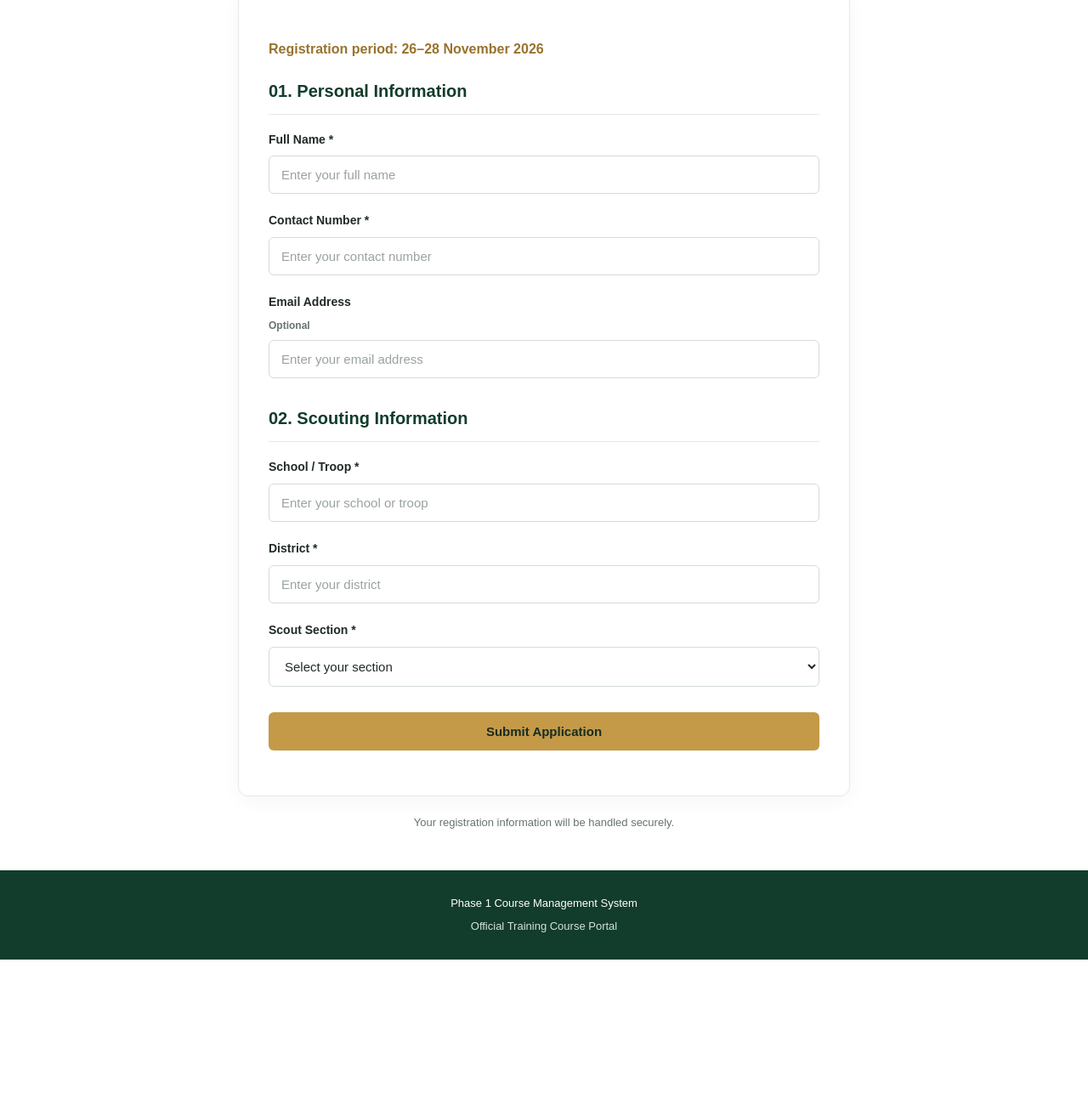
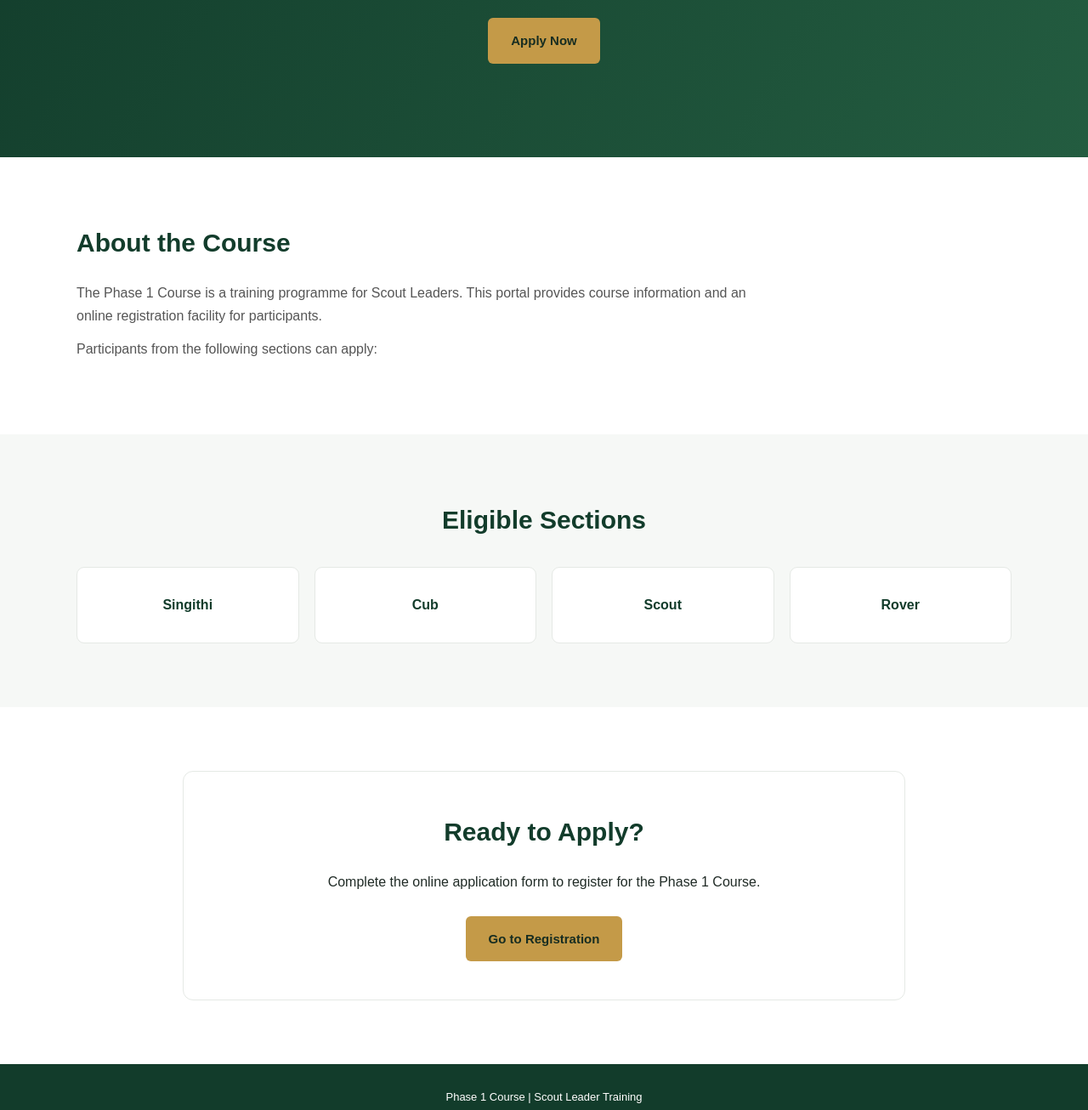
Before and after one commit to Supun-Herath/phase1-course-management, a plain HTML site: page index.html in a window 1280 px wide. Shown: the part 383-1689 px from the top of the page at 85% size. Before the commit the page ends 1512 px from the top, so only its background shows below. Drawn offline with Linux system fonts and the light colour scheme.

Commit message:
Update index.html

```diff
--- a/index.html
+++ b/index.html
@@ -4,223 +4,78 @@
 <head>
     <meta charset="UTF-8">
     <meta name="viewport" content="width=device-width, initial-scale=1.0">
-
-    <title>Participant Application | Phase 1 Course</title>
-
-    <meta name="description"
-          content="Apply for the Phase 1 Scout Leader Training Course.">
-
+    <title>Phase 1 Course | Scout Leader Training</title>
     <link rel="stylesheet" href="style.css">
 </head>
-
 <body>
 
-    <!-- HEADER -->
     <header class="header">
         <div class="container nav-container">
-
-            <a href="index.html" class="logo">
-                PHASE 1 <span>COURSE</span>
-            </a>
-
+            <a href="index.html" class="logo">PHASE <span>1</span> COURSE</a>
             <nav>
                 <a href="index.html">Home</a>
-                <a href="index.html#about">About</a>
-                <a href="registration.html">Apply</a>
+                <a href="#about">About</a>
+                <a href="registration.html">Registration</a>
             </nav>
-
         </div>
     </header>
 
-    <!-- PAGE HEADING -->
-    <section class="page-heading">
-        <div class="container">
-
-            <p class="eyebrow">PHASE 1 COURSE · 2026</p>
-
-            <h1>Participant Application</h1>
-
-            <p>
-                Complete the application form below
-                to register for the training course.
+    <section class="hero">
+        <div class="container hero-content">
+            <p class="eyebrow">SCOUT LEADER TRAINING</p>
+            <h1>Phase 1 Course</h1>
+            <p class="hero-description">
+                Welcome to the Phase 1 Course registration and information
+                portal. Take the next step in your Scout Leader training journey.
             </p>
-
+            <a href="registration.html" class="primary-button">Apply Now</a>
         </div>
     </section>
 
-    <!-- APPLICATION FORM -->
-    <main class="application-container">
+    <section class="section about" id="about">
+        <div class="container">
+            <h2>About the Course</h2>
+            <p>
+                The Phase 1 Course is a training programme for Scout Leaders.
+                This portal provides course information and an online
+                registration facility for participants.
+            </p>
+            <p>
+                Participants from the following sections can apply:
+            </p>
+        </div>
+    </section>
 
-        <div class="application-card">
+    <section class="section sections">
+        <div class="container">
+            <h2>Eligible Sections</h2>
+            <div class="section-grid">
+                <div class="section-card">Singithi</div>
+                <div class="section-card">Cub</div>
+                <div class="section-card">Scout</div>
+                <div class="section-card">Rover</div>
+            </div>
+        </div>
+    </section>
 
-            <p class="notice">
-                Registration period: 26–28 November 2026
+    <section class="section">
+        <div class="container registration-box">
+            <h2>Ready to Apply?</h2>
+            <p>
+                Complete the online application form to register for the
+                Phase 1 Course.
             </p>
+            <br>
+            <a href="registration.html" class="primary-button">Go to Registration</a>
+        </div>
+    </section>
 
-            <form id="registration-form">
-
-                <!-- PERSONAL INFORMATION -->
-                <div class="form-section">
-
-                    <h2>01. Personal Information</h2>
-
-                    <div class="form-group">
-                        <label for="full_name">
-                            Full Name *
-                        </label>
-
-                        <input
-                            type="text"
-                            id="full_name"
-                            name="full_name"
-                            maxlength="150"
-                            autocomplete="name"
-                            placeholder="Enter your full name"
-                            required>
-                    </div>
-
-                    <div class="form-group">
-                        <label for="contact_number">
-                            Contact Number *
-                        </label>
-
-                        <input
-                            type="tel"
-                            id="contact_number"
-                            name="contact_number"
-                            maxlength="30"
-                            autocomplete="tel"
-                            placeholder="Enter your contact number"
-                            required>
-                    </div>
-
-                    <div class="form-group">
-                        <label for="email">
-                            Email Address
-                            <span class="form-help">
-                                Optional
-                            </span>
-                        </label>
-
-                        <input
-                            type="email"
-                            id="email"
-                            name="email"
-                            maxlength="254"
-                            autocomplete="email"
-                            placeholder="Enter your email address">
-                    </div>
-
-                </div>
-
-                <!-- SCOUTING INFORMATION -->
-                <div class="form-section">
-
-                    <h2>02. Scouting Information</h2>
-
-                    <div class="form-group">
-                        <label for="school_troop">
-                            School / Troop *
-                        </label>
-
-                        <input
-                            type="text"
-                            id="school_troop"
-                            name="school_troop"
-                            maxlength="150"
-                            placeholder="Enter your school or troop"
-                            required>
-                    </div>
-
-                    <div class="form-group">
-                        <label for="district">
-                            District *
-                        </label>
-
-                        <input
-                            type="text"
-                            id="district"
-                            name="district"
-                            maxlength="100"
-                            placeholder="Enter your district"
-                            required>
-                    </div>
-
-                    <div class="form-group">
-                        <label for="section">
-                            Scout Section *
-                        </label>
-
-                        <select
-                            id="section"
-                            name="section"
-                            required>
-
-                            <option value="">
-                                Select your section
-                            </option>
-
-                            <option value="Singithi">
-                                Singithi
-                            </option>
-
-                            <option value="Cub">
-                                Cub
-                            </option>
-
-                            <option value="Scout">
-                                Scout
-                            </option>
-
-                            <option value="Rover">
-                                Rover
-                            </option>
-
-                        </select>
-                    </div>
-
-                </div>
-
-                <!-- SUBMISSION -->
-                <div class="form-actions">
-
-                    <button
-                        type="button"
-                        class="primary-button"
-                        id="submit-registration">
-
-                        Submit Application
-
-                    </button>
-
-                    <p id="registration-message"
-                       role="status"
-                       aria-live="polite">
-                    </p>
-
-                </div>
-
-            </form>
-
-        </div>
-
-        <p style="text-align:center; margin-top:20px; color:#68736c; font-size:13px;">
-            Your registration information will be handled securely.
-        </p>
-
-    </main>
-
-    <!-- FOOTER -->
     <footer class="footer">
         <div class="container">
-
-            <p>Phase 1 Course Management System</p>
-            <p>Official Training Course Portal</p>
-
+            <p>Phase 1 Course | Scout Leader Training</p>
         </div>
     </footer>
 
     <script src="script.js"></script>
-
 </body>
 </html>
```
